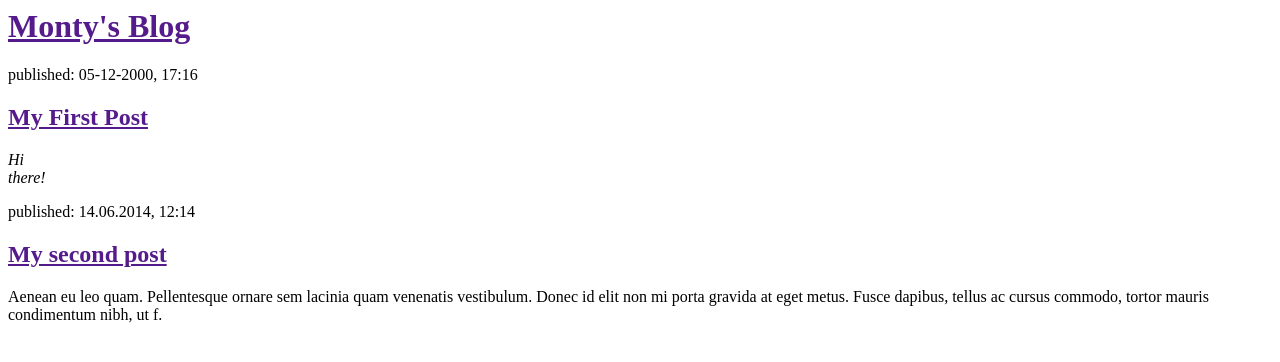
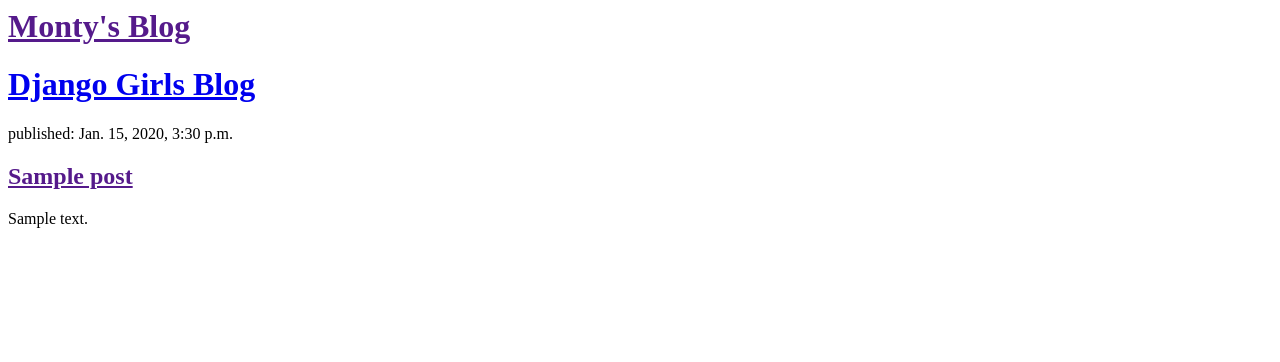
Before and after one commit to abhikapoor11/my-first-blog, a Django app: template blog/templates/blog/post_list.html in a window 1280 px wide. Shown: the top 362 px of the page. Run offline with Django 3.2, Linux system fonts and the light colour scheme; the template is opened without the code that fills it: values that come from a table or form of the project are taken from there, others are empty; tables that the repository leaves empty hold one stand-in row (values such as "Sample post"); parts of the project's set-up code (start-up, migrations or seed data) failed here and were passed over.

Commit message:
Modified templates to display posts from database.

```diff
--- a/blog/templates/blog/post_list.html
+++ b/blog/templates/blog/post_list.html
@@ -6,16 +6,16 @@
         <div>
             <h1><a href="">Monty's Blog</a></h1>
         </div>
+        <div>
+            <h1><a href="/">Django Girls Blog</a></h1>
+        </div>
 
-        <div>
-            <p>published: 05-12-2000, 17:16</p>
-            <h2><a href ="">My First Post</a></h2>
-            <p><em>Hi <br>there!</em></p>
-        </div>
-        <div>
-            <p>published: 14.06.2014, 12:14</p>
-            <h2><a href="">My second post</a></h2>
-            <p>Aenean eu leo quam. Pellentesque ornare sem lacinia quam venenatis vestibulum. Donec id elit non mi porta gravida at eget metus. Fusce dapibus, tellus ac cursus commodo, tortor mauris condimentum nibh, ut f.</p>
-        </div>
+        {% for post in posts %}
+            <div>
+                <p>published: {{ post.published_date }}</p>
+                <h2><a href="">{{ post.title }}</a></h2>
+                <p>{{ post.text|linebreaksbr }}</p>
+            </div>
+        {% endfor %}
     </body>
 </html>
--- a/blog/views.py
+++ b/blog/views.py
@@ -1,4 +1,7 @@
 from django.shortcuts import render
+from .models import Post
+from django.utils import timezone
 
 def post_list(request):
-    return render(request, 'blog/post_list.html', {})
+    posts=Post.objects.filter(published_date__lte=timezone.now()).order_by('published_date')
+    return render(request, 'blog/post_list.html', {'posts':posts})
--- a/mysite/settings.py
+++ b/mysite/settings.py
@@ -104,9 +104,9 @@
 # Internationalization
 # https://docs.djangoproject.com/en/2.2/topics/i18n/
 
-LANGUAGE_CODE = 'en-us'
+LANGUAGE_CODE = 'en-in'
 
-TIME_ZONE = 'UTC'
+TIME_ZONE = 'Asia/Kolkata'
 
 USE_I18N = True
 
```
